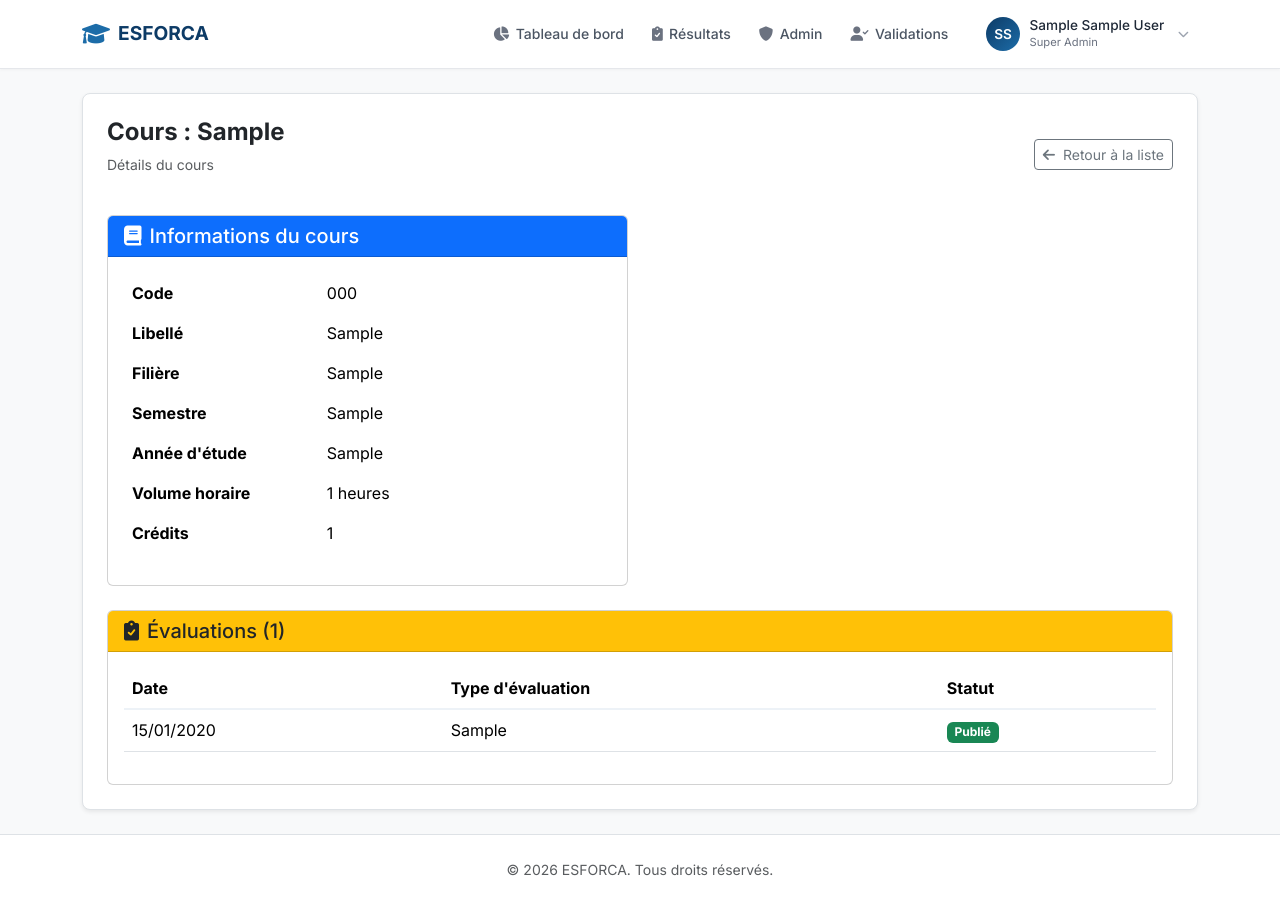
After one commit to tresorkabis/publication, a Django app: page /cours/1/ in a window 1280 px wide. The commit adds this page. Run offline with Django 5.2, Linux system fonts and the light colour scheme; a user stored in the database is signed in; tables that the repository leaves empty hold one stand-in row (values such as "Sample post").

Commit message:
maj detail cours

```diff
--- /dev/null
+++ b/app/templates/crud/cours_detail.html
@@ -0,0 +1,96 @@
+{% extends 'base.html' %}
+
+{% block content %}
+<div class="bg-white rounded-3 shadow-sm border p-4">
+    <div class="d-flex justify-content-between align-items-center mb-4">
+        <div>
+            <h1 class="h4 fw-bold text-dark">{{ model_name }} : {{ cours.libelle }}</h1>
+            <p class="text-muted small">Détails du cours</p>
+        </div>
+        <a href="{% url 'cours_list' %}" class="btn btn-outline-secondary btn-sm">
+            <i class="fas fa-arrow-left me-2"></i>Retour à la liste
+        </a>
+    </div>
+
+    <div class="row">
+        <div class="col-md-6 mb-4">
+            <div class="card h-100">
+                <div class="card-header bg-primary text-white">
+                    <h5 class="mb-0"><i class="fas fa-book me-2"></i>Informations du cours</h5>
+                </div>
+                <div class="card-body">
+                    <table class="table table-borderless">
+                        <tr>
+                            <td class="fw-bold" style="width: 40%;">Code</td>
+                            <td>{{ cours.code }}</td>
+                        </tr>
+                        <tr>
+                            <td class="fw-bold">Libellé</td>
+                            <td>{{ cours.libelle }}</td>
+                        </tr>
+                        <tr>
+                            <td class="fw-bold">Filière</td>
+                            <td>{{ cours.filiere.libelle }}</td>
+                        </tr>
+                        <tr>
+                            <td class="fw-bold">Semestre</td>
+                            <td>{{ cours.semestre.libelle }}</td>
+                        </tr>
+                        <tr>
+                            <td class="fw-bold">Année d'étude</td>
+                            <td>{{ cours.annee_etude.libelle }}</td>
+                        </tr>
+                        <tr>
+                            <td class="fw-bold">Volume horaire</td>
+                            <td>{{ cours.volume_horaire }} heures</td>
+                        </tr>
+                        <tr>
+                            <td class="fw-bold">Crédits</td>
+                            <td>{{ cours.credit }}</td>
+                        </tr>
+                    </table>
+                </div>
+            </div>
+        </div>
+    </div>
+
+    <!-- Évaluations -->
+    <div class="card">
+        <div class="card-header bg-warning text-dark">
+            <h5 class="mb-0"><i class="fas fa-clipboard-check me-2"></i>Évaluations ({{ evaluations|length }})</h5>
+        </div>
+        <div class="card-body">
+            {% if evaluations %}
+            <div class="table-responsive">
+                <table class="table table-hover">
+                    <thead>
+                        <tr>
+                            <th>Date</th>
+                            <th>Type d'évaluation</th>
+                            <th>Statut</th>
+                        </tr>
+                    </thead>
+                    <tbody>
+                        {% for evaluation in evaluations %}
+                        <tr>
+                            <td>{{ evaluation.date|date:"d/m/Y" }}</td>
+                            <td>{{ evaluation.type_evaluation.libelle }}</td>
+                            <td>
+                                {% if evaluation.is_published %}
+                                    <span class="badge bg-success">Publié</span>
+                                {% else %}
+                                    <span class="badge bg-secondary">Brouillon</span>
+                                {% endif %}
+                            </td>
+                        </tr>
+                        {% endfor %}
+                    </tbody>
+                </table>
+            </div>
+            {% else %}
+            <p class="text-muted text-center py-3">Aucune évaluation enregistrée pour ce cours.</p>
+            {% endif %}
+        </div>
+    </div>
+</div>
+{% endblock %}
--- a/app/urls.py
+++ b/app/urls.py
@@ -34,6 +34,7 @@ urlpatterns = [
     path('promotions/<int:pk>/supprimer/', views.PromotionDeleteView.as_view(), name='promotion_delete'),
 
     path('cours/', views.CoursListView.as_view(), name='cours_list'),
+    path('cours/<int:pk>/', views.CoursDetailView.as_view(), name='cours_detail'),
     path('cours/ajouter/', views.CoursCreateView.as_view(), name='cours_create'),
     path('cours/<int:pk>/modifier/', views.CoursUpdateView.as_view(), name='cours_update'),
     path('cours/<int:pk>/supprimer/', views.CoursDeleteView.as_view(), name='cours_delete'),
--- a/app/views.py
+++ b/app/views.py
@@ -564,6 +564,21 @@ class CoursUpdateView(BaseCRUDUpdateView):
     model_name = 'Cours'
     action = 'Modifier'
 
+class CoursDetailView(StaffRequiredMixin, DetailView):
+    model = Cours
+    template_name = 'crud/cours_detail.html'
+    context_object_name = 'cours'
+
+    def get_context_data(self, **kwargs):
+        context = super().get_context_data(**kwargs)
+        cours = self.object
+        context.update({
+            'model_name': 'Cours',
+            'singular_name': 'Cours',
+            'evaluations': cours.evaluation_set.select_related('type_evaluation').all(),
+        })
+        return context
+
 class CoursDeleteView(BaseCRUDDeleteView):
     model = Cours
     success_url = reverse_lazy('cours_list')
```
Also changed, not shown: app/templates/crud/list.html (+6 -1 lines).
